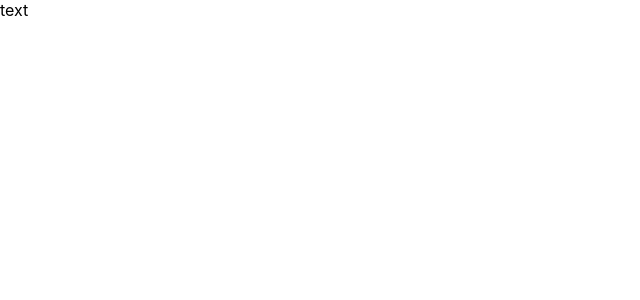
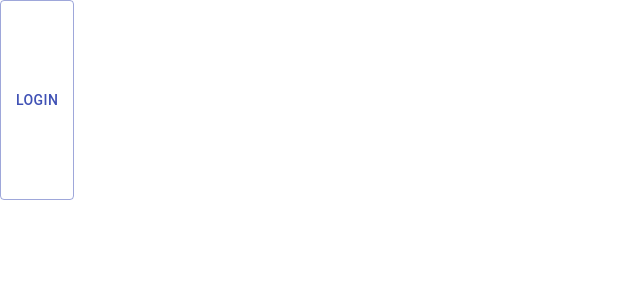
Before and after one commit to Bullmeza/piggybank, a React (Create React App) app in the folder Client/: page / in a window 1280 px wide. Shown: the top 300 px of the page, without its empty margins (0-640 px from the left). Built offline with nearby package versions, Linux system fonts and the light colour scheme.

Commit message:
Added login

```diff
--- a/Client/src/components/login.js
+++ /dev/null
@@ -1,7 +0,0 @@
-function Login() {
-  return(
-    <div>text</div>
-  );
-}
-
-export default Login;
--- /dev/null
+++ b/Client/src/components/login/login.js
@@ -0,0 +1,12 @@
+import React from "react";
+import LoginPopup from "./login_popup";
+
+function Login() {
+  return (
+    <div>
+      <LoginPopup />
+    </div>
+  );
+}
+
+export default Login;
--- /dev/null
+++ b/Client/src/components/login/login_popup.js
@@ -0,0 +1,70 @@
+import React from "react";
+import Button from "@material-ui/core/Button";
+import TextField from "@material-ui/core/TextField";
+import Dialog from "@material-ui/core/Dialog";
+import DialogActions from "@material-ui/core/DialogActions";
+import DialogContent from "@material-ui/core/DialogContent";
+import DialogTitle from "@material-ui/core/DialogTitle";
+import "./login_popup.scss";
+
+function LoginPopup() {
+  const [open, setOpen] = React.useState(false);
+
+  const handleClickOpen = () => {
+    setOpen(true);
+  };
+
+  const handleClose = () => {
+    setOpen(false);
+  };
+
+  return (
+    <div>
+      <Button
+        className="center-button"
+        variant="outlined"
+        color="primary"
+        onClick={handleClickOpen}
+      >
+        Login
+      </Button>
+      <Dialog
+        open={open}
+        onClose={handleClose}
+        aria-labelledby="form-dialog-title"
+      >
+        <DialogTitle id="form-dialog-title">Login</DialogTitle>
+        <DialogContent>
+          <TextField
+            autoFocus
+            margin="dense"
+            id="name"
+            label="Email Address"
+            type="email"
+            fullWidth
+          />
+        </DialogContent>
+        <DialogContent>
+          <TextField
+            autoFocus
+            margin="dense"
+            id="name"
+            label="Password"
+            type="email"
+            fullWidth
+          />
+        </DialogContent>
+        <DialogActions>
+          <Button onClick={handleClose} color="primary">
+            Cancel
+          </Button>
+          <Button onClick={handleClose} color="primary">
+            OK
+          </Button>
+        </DialogActions>
+      </Dialog>
+    </div>
+  );
+}
+
+export default LoginPopup;
--- /dev/null
+++ b/Client/src/components/login/login_popup.scss
@@ -0,0 +1,6 @@
+.center-button {
+  display: flex;
+  justify-content: center;
+  align-items: center;
+  height: 200px
+}
```
Also changed, not shown: Client/src/App.js (+8 -8 lines).
